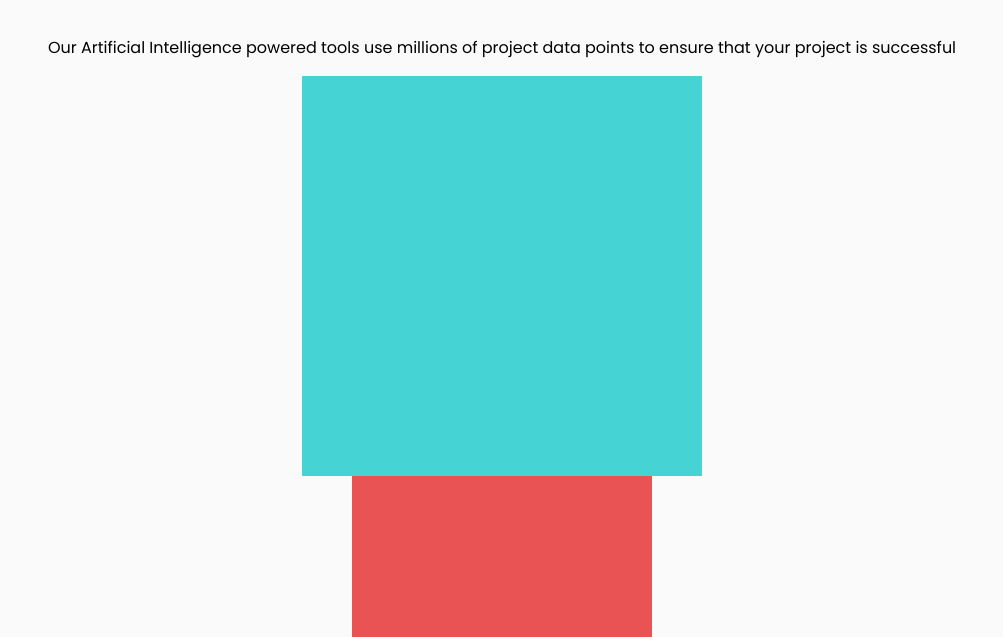
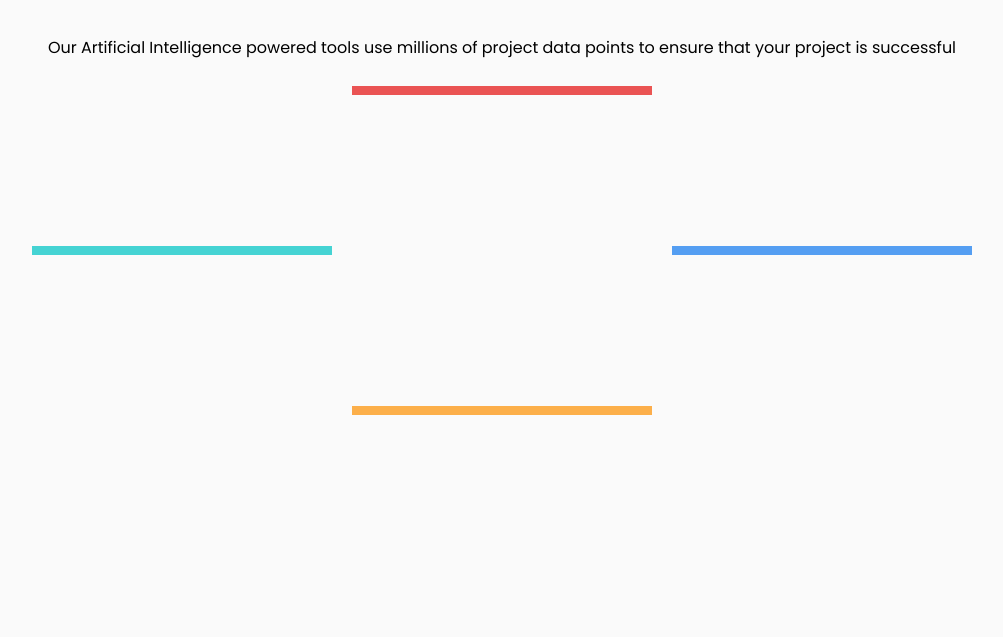
Before and after one commit to akaditya394/Four-card-feature-section, a plain HTML site: page index.html in a window 1280 px wide. Shown: the part 163-800 px from the top of the page, without its empty margins (138-1141 px from the left). Drawn offline with Linux system fonts and the light colour scheme.

Commit message:
60% job done

```diff
--- a/index.html
+++ b/index.html
@@ -49,18 +49,29 @@
     </div>
     <div class="lower">
       <div class="lower-left">
-        <div class="card-one"></div>
-        <div class="card-two-three">
-          <div class="card-two"></div>
-          <div class="card-three"></div>
+        <div class="card-one">
+          <div class="card-one-upper"></div>
+          <div class="card-one-lower"></div>
         </div>
-        <div class="four"></div>
       </div>
       <div class="lower-middle">
-        <div class="top-card"></div>
-        <div class="bottom-card"></div>
+        <div class="card-two-three">
+          <div class="card-two">
+            <div class="card-two-upper"></div>
+            <div class="card-two-lower"></div>
+          </div>
+          <div class="card-three">
+            <div class="card-three-upper"></div>
+            <div class="card-three-lower"></div>
+          </div>
+        </div>
       </div>
-      <div class="lower-right"></div>
+      <div class="lower-right">
+        <div class="card-four">
+          <div class="card-four-upper"></div>
+          <div class="card-four-lower"></div>
+        </div>
+      </div>
     </div>
     Supervisor Monitors activity to identify project roadblocks Team Builder
     Scans our talent network to create the optimal team for your project Karma
--- a/styles/styles.scss
+++ b/styles/styles.scss
@@ -20,8 +20,9 @@ body {
 .lower {
   display: flex;
   flex-direction: row;
-  justify-content: center;
+  justify-content: space-around;
   align-items: center;
+  width: 75%;
 }
 
 .lower-middle {
@@ -32,8 +33,18 @@ body {
 }
 
 .card-one {
-  height: 400px;
-  width: 400px;
+  height: 300px;
+  width: 300px;
+  display: flex;
+  flex-direction: column;
+  justify-content: flex-start;
+  align-items: center;
+}
+
+.card-one-upper {
+  position: relative;
+  height: 3%;
+  width: 100%;
   background-color: hsl(180, 62%, 55%);
 }
 
@@ -47,17 +58,44 @@ body {
 .card-two {
   height: 300px;
   width: 300px;
+  margin: 10px 0;
+  flex-direction: column;
+  justify-content: flex-start;
+  align-items: center;
+}
+
+.card-two-upper {
+  position: relative;
   background-color: hsl(0, 78%, 62%);
+  height: 3%;
+  width: 100%;
 }
 
 .card-three {
   height: 300px;
   width: 300px;
+  margin: 10px 0;
+  flex-direction: column;
+  justify-content: flex-start;
+  align-items: center;
+}
+
+.card-three-upper {
   background-color: hsl(34, 97%, 64%);
+  height: 3%;
+  width: 100%;
 }
 
 .card-four {
   height: 300px;
   width: 300px;
+  flex-direction: column;
+  justify-content: flex-start;
+  align-items: center;
+}
+
+.card-four-upper {
+  height: 3%;
+  width: 100%;
   background-color: hsl(212, 86%, 64%);
 }
```
Also changed, not shown: styles/styles.css, 1 other file.
